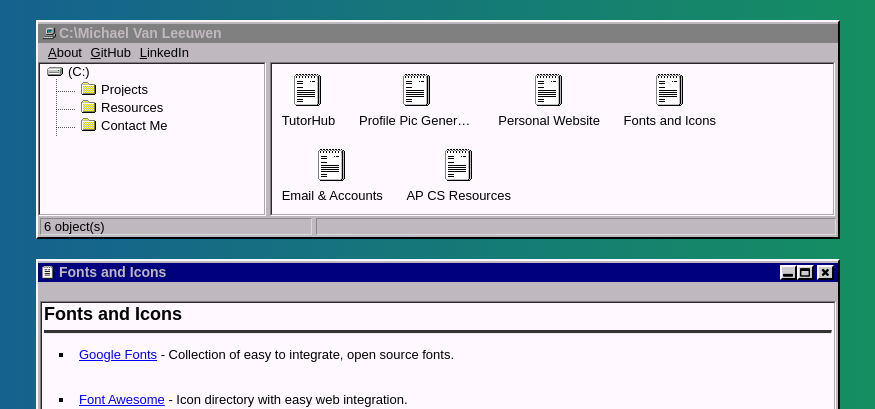
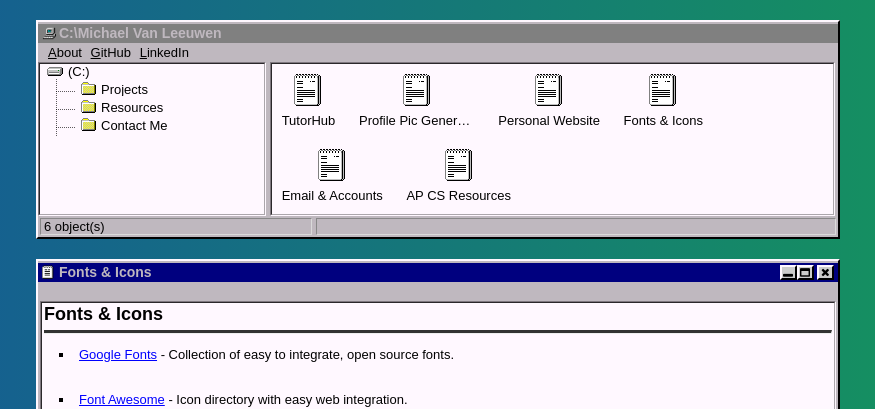
Before and after one commit to MJVL/mjvl.github.io-legacy-v2, a Jekyll site: the page built from _posts/2018-01-02-Fonts & Icons.md, in a window 1280 px wide. Shown: the top 409 px of the page, without its empty margins (202-1077 px from the left). Built offline with Jekyll 4.4.1, drawn with Linux system fonts in a browser that asks for light colours.

Commit message:
'and' -> '&'

```diff
--- a/_posts/2018-01-02-Fonts & Icons.md
+++ b/_posts/2018-01-02-Fonts & Icons.md
@@ -1,9 +1,9 @@
 ---
 layout: default
-title: "Fonts and Icons"
+title: "Fonts & Icons"
 tags: tag2
 ---
-## Fonts and Icons
+## Fonts & Icons
 ***
 
 
```
